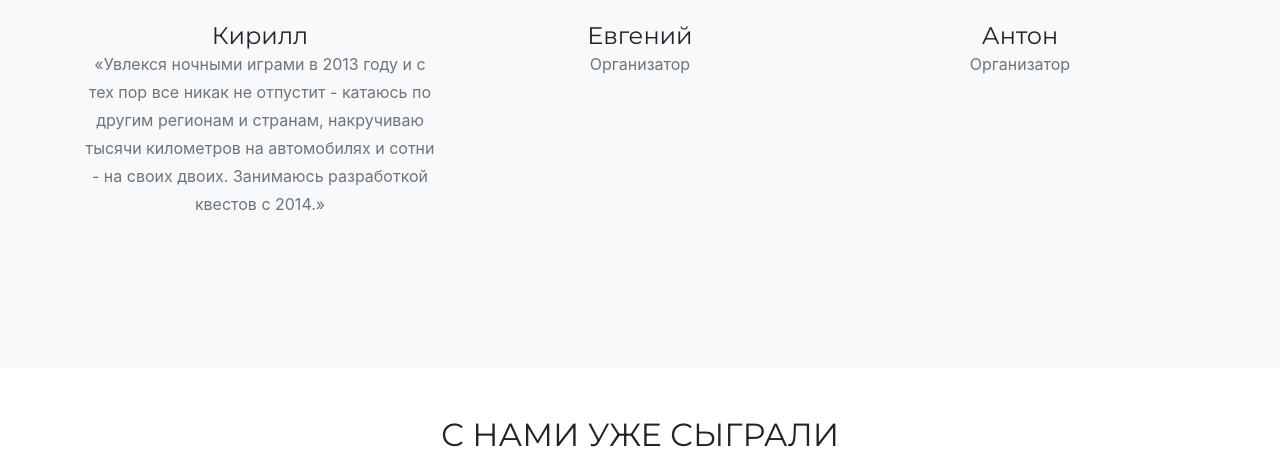
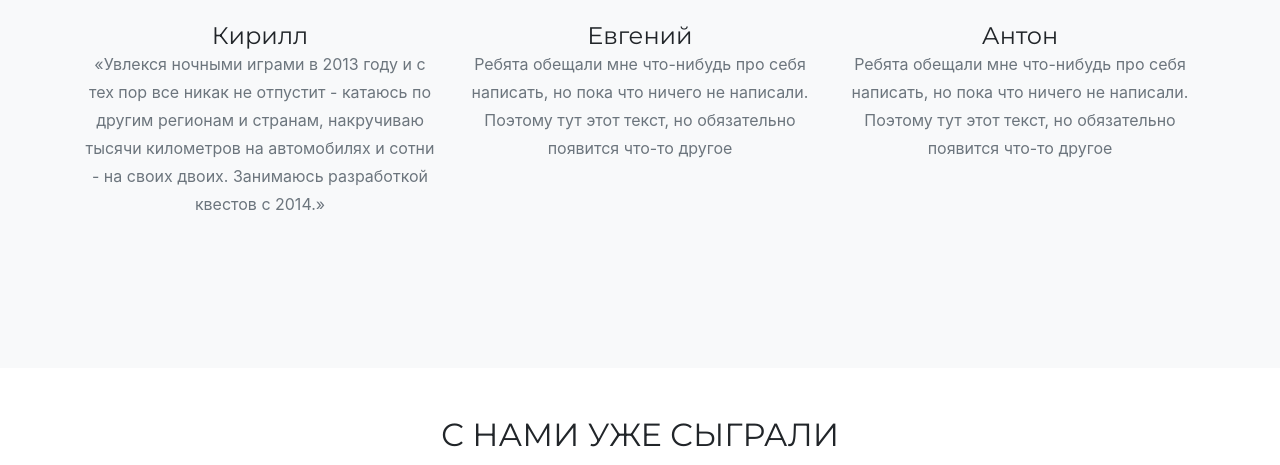
Before and after one commit to acidance/orelencxlanding, a website with bundled scripts: page index.html in a window 1280 px wide. Shown: the part 3311-3776 px from the top of the page. Built offline with nearby package versions, Linux system fonts and the light colour scheme; files whose address does not match are found by name; a web font is replaced by a local one.

Commit message:
Update index.html

```diff
--- a/index.html
+++ b/index.html
@@ -348,7 +348,7 @@
           <div class="team-member">
             <img class="mx-auto rounded-circle" src="img/team/1.jpg" alt="">
             <h4>Евгений</h4>
-            <p class="text-muted">Организатор</p>
+            <p class="text-muted">Ребята обещали мне что-нибудь про себя написать, но пока что ничего не написали. Поэтому тут этот текст, но обязательно появится что-то другое</p>
             <!-- <ul class="list-inline social-buttons">
               <li class="list-inline-item">
                 <a href="#">
@@ -372,7 +372,7 @@
           <div class="team-member">
             <img class="mx-auto rounded-circle" src="img/team/3.jpg" alt="">
             <h4>Антон</h4>
-            <p class="text-muted">Организатор</p>
+            <p class="text-muted">Ребята обещали мне что-нибудь про себя написать, но пока что ничего не написали. Поэтому тут этот текст, но обязательно появится что-то другое</p>
             <!-- <ul class="list-inline social-buttons">
               <li class="list-inline-item">
                 <a href="#">
```
